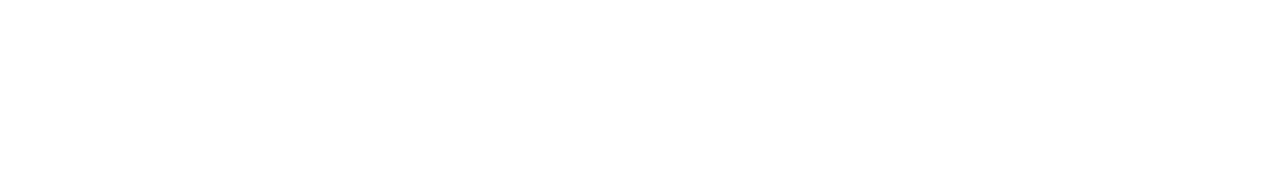
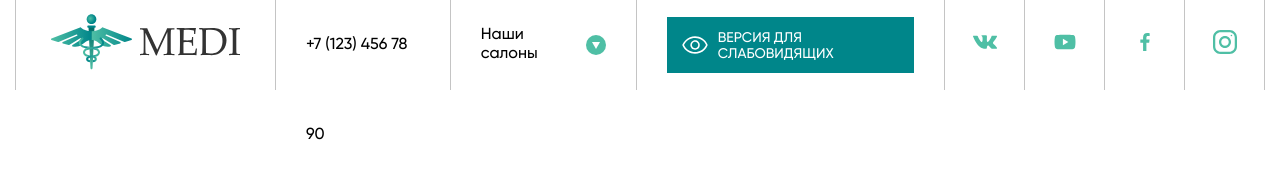
Before and after one commit to oldmadowl/medi, a website: page app/index.html in a window 1280 px wide. Drawn offline with nearby package versions, Linux system fonts and the light colour scheme; files that its build step writes are made by us from their sources.

Commit message:
added header

```diff
--- a/app/index.html
+++ b/app/index.html
@@ -12,7 +12,90 @@
 
 <body>
 
+  <!--HEADER -->
+  <header class="header">
+    <div class="container">
+      <div class="header__inner">
 
+        <!-- LOGO -->
+        <div class="logo header__logo">
+          <a href="#" class="logo__link">
+            <img class="logo__img" src="images/logo.svg" alt="">
+          </a>
+        </div>
+        <!-- /LOGO -->
+
+        <a class="header__tel" href="tel:+71234567890">
+          +7 (123) 456 78 90
+        </a>
+        <div class="salons">
+          <div class="salons__title">
+            Наши салоны
+          </div>
+          <ul class="salons__list">
+            <li class="salons__list-item">
+              <a class="salons__list-link" href="#">
+                Киев
+              </a>
+            </li>
+            <li class="salons__list-item">
+              <a class="salons__list-link" href="#">
+                Харьков
+              </a>
+            </li>
+            <li class="salons__list-item">
+              <a class="salons__list-link" href="#">
+                Запорожье
+              </a>
+            </li>
+          </ul>
+        </div>
+
+        <!-- SPECIAL VERSION BUTTON -->
+        <div class="special-version">
+          <a class="special-version__link" href="#">
+            Версия для слабовидящих
+          </a>
+        </div>
+        <!-- /SPECIAL VERSION BUTTON -->
+
+        <!-- SOCIAL -->
+        <ul class="social">
+          <li class="social__item">
+            <a class="social__link" href="#">
+              <img class="social__img" src="images/icons/vk.svg" alt="">
+            </a>
+          </li>
+          <li class="social__item">
+            <a class="social__link" href="#">
+              <img class="social__img" src="images/icons/youtube.svg" alt="">
+            </a>
+          </li>
+          <li class="social__item">
+            <a class="social__link" href="#">
+              <img class="social__img" src="images/icons/facebook.svg" alt="">
+            </a>
+          </li>
+          <li class="social__item">
+            <a class="social__link" href="#">
+              <img class="social__img" src="images/icons/instagram.svg" alt="">
+            </a>
+          </li>
+        </ul>
+        <!-- /SOCIAL -->
+
+      </div>
+    </div>
+  </header>
+  <!-- /HEADER -->
+
+  <!-- MAIN PART -->
+  <main class="main"></main>
+  <!-- /MAIN PART -->
+
+  <!-- FOOTER -->
+  <footer class="footer"></footer>
+  <!-- /FOOTER -->
 
 
   <script src="https://ajax.googleapis.com/ajax/libs/jquery/3.6.0/jquery.min.js"></script>
--- a/app/scss/_fonts.scss
+++ b/app/scss/_fonts.scss
@@ -0,0 +1,26 @@
+@font-face {
+  font-family: 'Gilroy';
+  src: url('../fonts/Gilroy-Regular.woff2') format('woff2'),
+       url('../fonts/Gilroy-Regular.woff') format('woff');
+  font-weight: 400;
+  font-style: normal;
+  font-display: swap;
+}
+
+@font-face {
+  font-family: 'Gilroy';
+  src: url('../fonts/Gilroy-Medium.woff2') format('woff2'),
+       url('../fonts/Gilroy-Medium.woff') format('woff');
+  font-weight: 500;
+  font-style: normal;
+  font-display: swap;
+}
+
+@font-face {
+  font-family: 'Gilroy';
+  src: url('../fonts/Gilroy-Bold.woff2') format('woff2'),
+       url('../fonts/Gilroy-Bold.woff') format('woff');
+  font-weight: 700;
+  font-style: normal;
+  font-display: swap;
+}
--- a/app/scss/_global.scss
+++ b/app/scss/_global.scss
@@ -39,7 +39,60 @@ body, html{
 body{
   display: flex;
   flex-direction: column;
+  font-family: 'Gilroy', sans-serif;
+  font-weight: 500;
+  font-size: 14px;
+  line-height: 21px;
+  color: #000;
 }
 main{
   flex-grow: 1;
 }
+.container{
+  max-width: 1330px;
+  margin: 0 auto;
+  padding: 0 15px;
+}
+.special-version{
+  display: flex;
+  flex-direction: column;
+  justify-content: center;
+  padding: 0 30px;
+  height: 90px;
+  border-left: 1px solid $border-color;
+  &__link{
+    position: relative;
+    padding: 13px 15px 11px 51px;
+    color: #fff;
+    background-color: $dark-green;
+    line-height: 16px;
+    text-transform: uppercase;
+    &::before{
+      content: '';
+      position: absolute;
+      display: block;
+      top: 50%;
+      left: 15px;
+      width: 26px;
+      height: 22px;
+      transform: translateY(-50%);
+      background-image: url(../images/icons/eye.svg);
+      background-size: cover;
+      background-repeat: no-repeat;
+      background-position: center;
+    }
+  }
+}
+.social{
+  display: flex;
+  border-right: 1px solid $border-color;
+  &__item{
+    display: flex;
+    flex-direction: column;
+    justify-content: center;
+    height: 90px;
+    width: 80px;
+    text-align: center;
+    border-left: 1px solid $border-color;
+  }
+}
--- a/app/scss/_vars.scss
+++ b/app/scss/_vars.scss
@@ -0,0 +1,3 @@
+$green: #4FBFA5;
+$dark-green: #00868A;
+$border-color: #C4C4C4;
--- a/app/scss/style.scss
+++ b/app/scss/style.scss
@@ -3,5 +3,95 @@
 @import 'global';
 
 
+// START HEADER
+.header{
+  &__inner{
+    display: flex;
+    align-items: center;
+    height: 90px;
+  }
+  &__logo{
+    display: flex;
+    flex-direction: column;
+    justify-content: center;
+    padding: 0 35px;
+    border-left: 1px solid $border-color;
+    height: 100%;
+  }
+  &__tel{
+    padding: 0 30px;
+    font-size: 16px;
+    line-height: 90px;
+    border-left: 1px solid $border-color;
+    height: 100%;
+  }
+}
+.salons{
+  padding-right: 30px;
+  position: relative;
+  height: 100%;
+  display: flex;
+  align-items: center;
+  border-left: 1px solid $border-color;
+  &__title{
+    position: relative;
+    padding-left: 30px;
+    font-size: 16px;
+    line-height: 19px;
+    padding-right: 35px;
+    &::after{
+      content: '';
+      position: absolute;
+      right: 0;
+      top: 50%;
+      transform: translateY(-50%);
+      background-color: $green;
+      width: 20px;
+      height: 20px;
+      border-radius: 50%;
+      background-image: url(../images/icons/triangle.svg);
+      background-position: center;
+      background-size: 8px 7px;
+      background-position: center 7px;
+      background-repeat: no-repeat;
+      transition: all .3s;
+    }
+  }
+  &__list{
+    position: absolute;
+    top: 100%;
+    left: -1px;
+    right: -.5px;
+    padding: 10px;
+    background-color: #fff;
+    border: 1px solid $border-color;
+    border-top: none;
+    transform-origin: top;
+    transform: scaleY(0);
+    transition: all .3s;
+    &-item,
+    &-link{
+      display: block;
+    }
+    &-item{
+      & + &{
+        border-top: 1px solid $border-color;
+      }
+    }
+    &-link{
+      padding: 10px 5px;
+    }
+  }
+}
+.salons:hover{
+  .salons__list{
+    transform: scale(1);
+  }
+  .salons__title::after{
+    transform: rotate(180deg) translateY(50%);
+  }
+}
+// END HEADER
+
 
 @import 'media';
```
Also changed, not shown: app/fonts/Gilroy-Bold.woff (added), app/fonts/Gilroy-Bold.woff2 (added), app/fonts/Gilroy-Medium.woff (added), app/fonts/Gilroy-Medium.woff2 (added), app/fonts/Gilroy-Regular.woff (added), app/fonts/Gilroy-Regular.woff2 (added), app/images/icons/eye.svg (added), app/images/icons/facebook.svg (added), app/images/icons/instagram.svg (added), app/images/icons/triangle.svg (added), app/images/icons/vk.svg (added), app/images/icons/youtube.svg (added), app/images/logo.svg (added).
